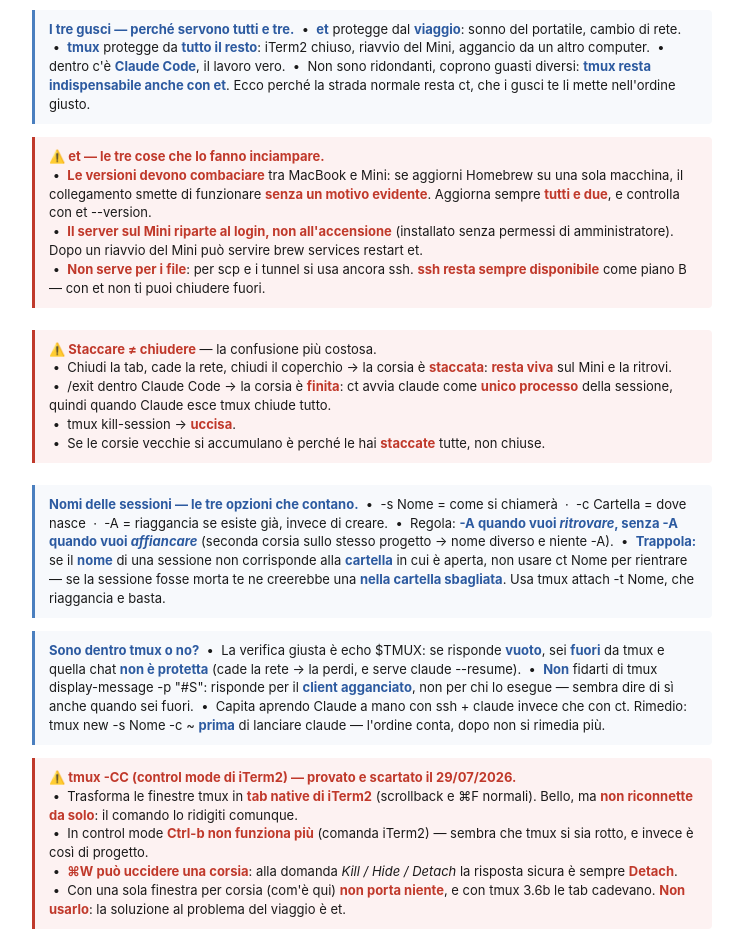
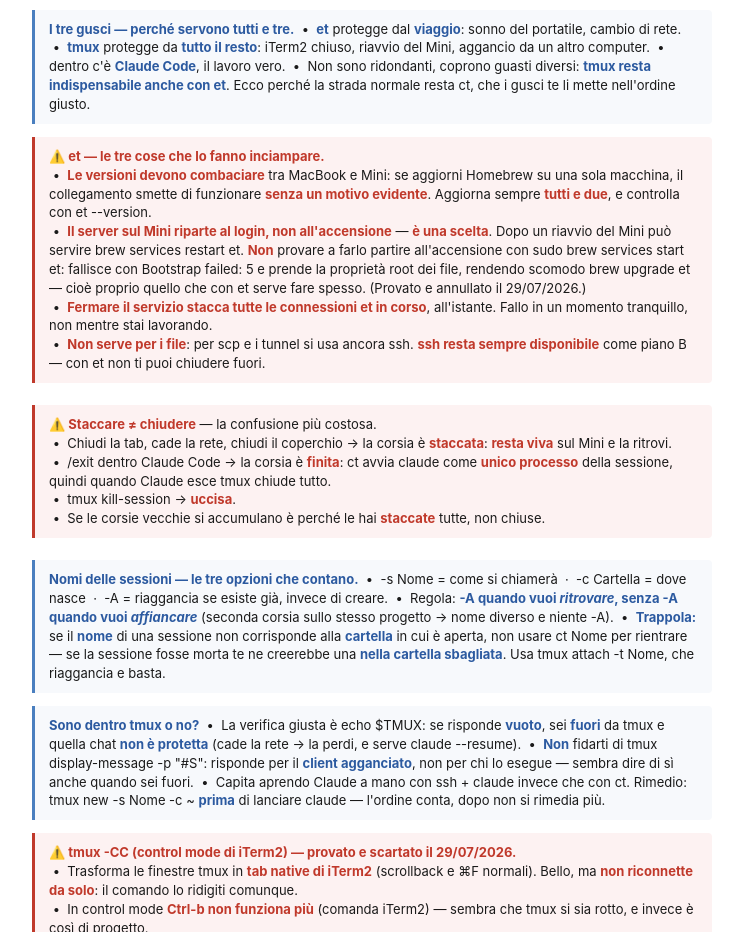
Before and after one commit to Nello040665/comandi-ct-tmux, a plain HTML site: page index.html in a window 1280 px wide. Shown: the part 3641-4573 px from the top of the page, without its empty margins (268-1011 px from the left). Drawn offline with Linux system fonts and the light colour scheme.

Commit message:
et: chiarito che il servizio utente e' una scelta, non un ripiego (sudo provato e annullato)

```diff
--- a/index.html
+++ b/index.html
@@ -137,7 +137,8 @@
   <p class="warn">
     <b>⚠️ et — le tre cose che lo fanno inciampare.</b><br>
     &nbsp;•&nbsp; <b>Le versioni devono combaciare</b> tra MacBook e Mini: se aggiorni Homebrew su una sola macchina, il collegamento smette di funzionare <b>senza un motivo evidente</b>. Aggiorna sempre <b>tutti e due</b>, e controlla con <span class="cmd">et --version</span>.<br>
-    &nbsp;•&nbsp; <b>Il server sul Mini riparte al login, non all'accensione</b> (installato senza permessi di amministratore). Dopo un riavvio del Mini può servire <span class="cmd">brew services restart et</span>.<br>
+    &nbsp;•&nbsp; <b>Il server sul Mini riparte al login, non all'accensione</b> — <b>è una scelta</b>. Dopo un riavvio del Mini può servire <span class="cmd">brew services restart et</span>. <b>Non</b> provare a farlo partire all'accensione con <span class="cmd">sudo brew services start et</span>: fallisce con <span class="cmd">Bootstrap failed: 5</span> e prende la proprietà root dei file, rendendo scomodo <span class="cmd">brew upgrade et</span> — cioè proprio quello che con et serve fare spesso. (Provato e annullato il 29/07/2026.)<br>
+    &nbsp;•&nbsp; <b>Fermare il servizio stacca tutte le connessioni et in corso</b>, all'istante. Fallo in un momento tranquillo, non mentre stai lavorando.<br>
     &nbsp;•&nbsp; <b>Non serve per i file</b>: per <span class="cmd">scp</span> e i tunnel si usa ancora ssh. <b>ssh resta sempre disponibile</b> come piano B — con et non ti puoi chiudere fuori.
   </p>
 
@@ -238,7 +239,7 @@
   <footer>
     Riferimento personale — ct = Claude + Tmux · configurato in ~/.zshrc<br>
     Online: <a href="https://nello040665.github.io/comandi-ct-tmux/">nello040665.github.io/comandi-ct-tmux</a>
-    · Ultimo aggiornamento: 2026-07-29 16:30
+    · Ultimo aggiornamento: 2026-07-29 17:45
   </footer>
 </body>
 </html>
```
